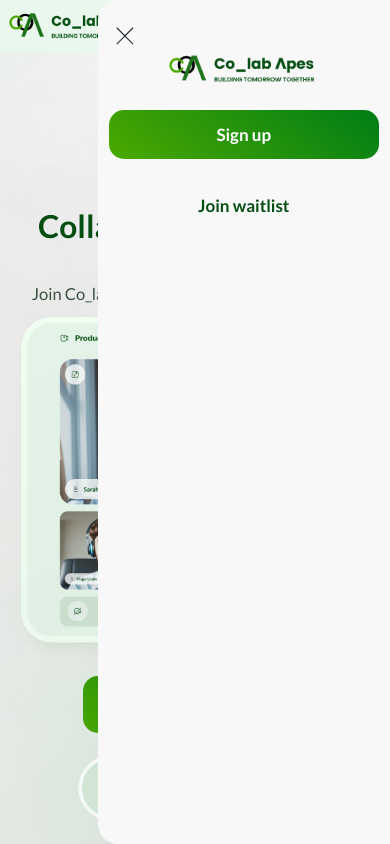
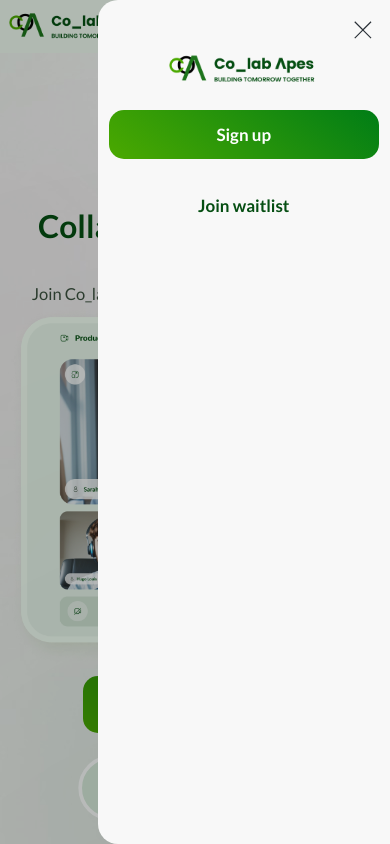
Before and after one commit to Colab-Apes/new_landing_page, a React (Vite) app: page / in a window 390 px wide. Both pictures are taken after a click on the picture 363 px from the left and 26 px from the top of the page. Shown: the top 844 px of the page. Built offline with nearby package versions, Linux system fonts and the light colour scheme.

Commit message:
done with side nav

```diff
--- a/src/NewLandingPage/components/Nav.jsx
+++ b/src/NewLandingPage/components/Nav.jsx
@@ -37,6 +37,15 @@
           className="  w-[4rem]  md:w-[6rem] object-contain"
         />
       </nav>
+      {/* Background Overlay */}
+      <div
+        onClick={() => setopensidenav(false)}
+        className={
+          opensidenav
+            ? "fixed top-0 right-0 bottom-0 h-[100vh] w-full bg-[#000]/[25%] z-30 lg:hidden"
+            : "hidden lg:hidden"
+        }
+      ></div>
       <div
         className={
           opensidenav
@@ -48,7 +57,7 @@
           {/* <img src={logo} alt="" className="object-cover w-[12rem] " /> */}
           <TfiClose
             onClick={() => setopensidenav(false)}
-            className="text-4xl text-black mt-4 top-5 left-3 absolute"
+            className="text-4xl text-black mt-4 top-2 right-3 absolute"
           />
         </div>
 
```
